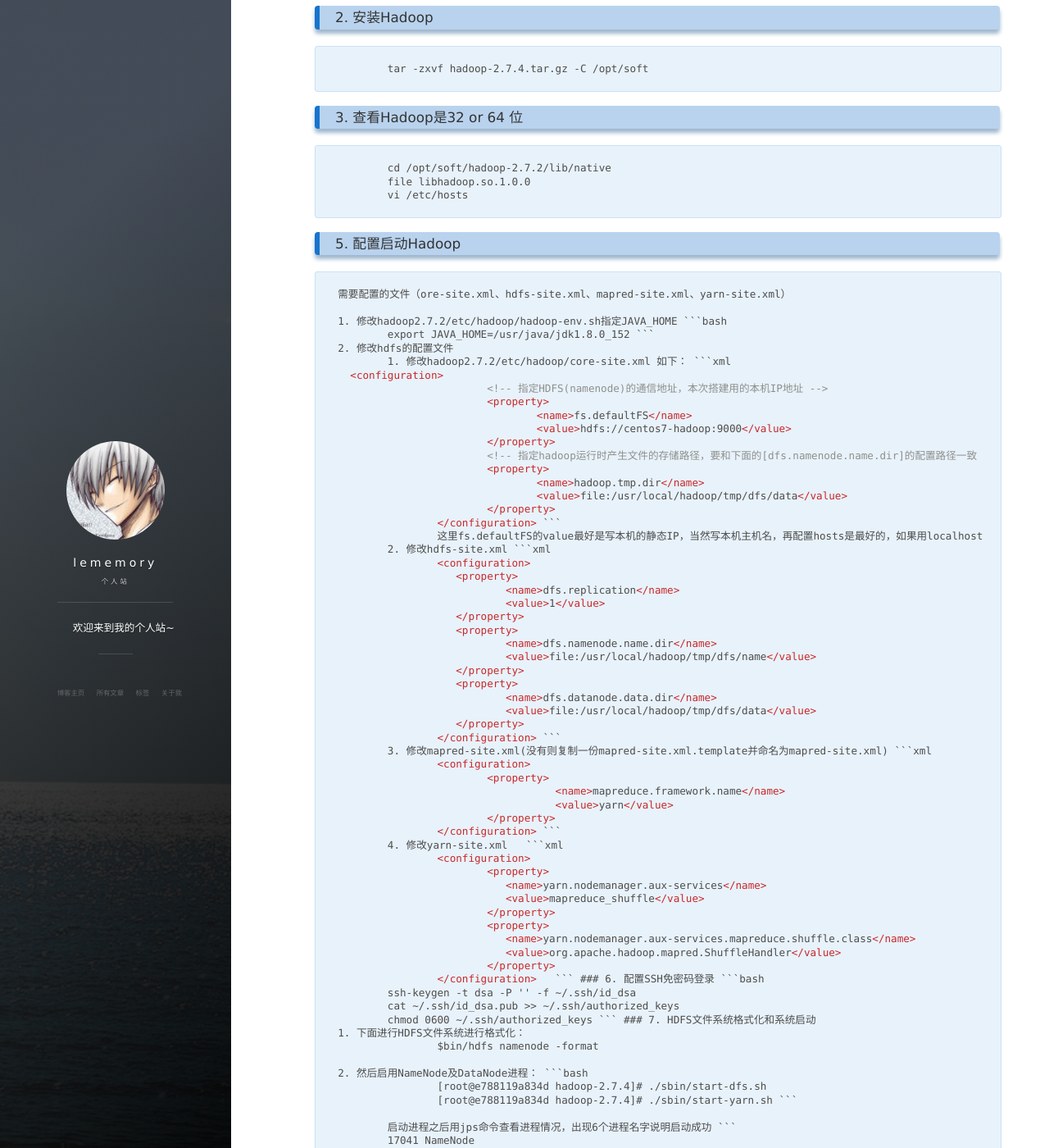
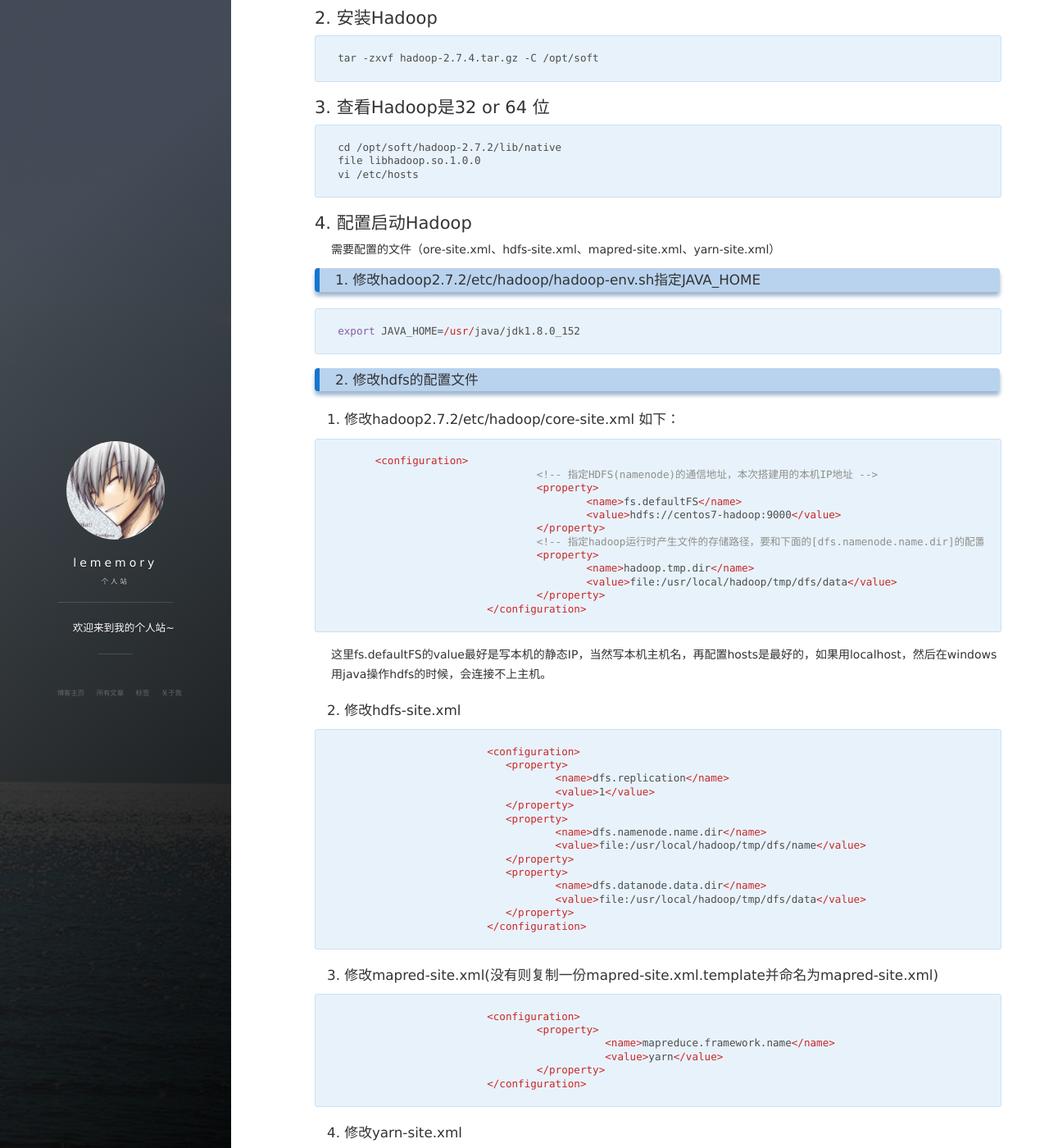
Before and after one commit to endlessc/endlessc.github.io, a Jekyll site: the page built from _posts/2018-06-25-Hadoop2.7.4集群搭建.md, in a window 1280 px wide and 1400 px high, scrolled down 205 px. Shown: the whole window at 82% size. Built offline with Jekyll 4.4.1, drawn with Linux system fonts in a browser that asks for light colours; nearby versions of some CDN libraries; comment, search, counter and statistics services are not loaded; some of the changed text lies outside the part shown.

Commit message:
docs(博客): 更新 Hadoop2.7.4 集群搭建 文档
- 调整文档结构，优化标题层级
- 添加代码块和命令行示例
- 修正部分错别字和格式问题
- 补充 HBase 安装过程相关内容

````diff
--- a/_posts/2018-06-25-Hadoop2.7.4集群搭建.md
+++ b/_posts/2018-06-25-Hadoop2.7.4集群搭建.md
@@ -3,32 +3,38 @@ layout: post
 title: "Hadoop2.7.4之集群搭建（伪分布式）"
 date: 2018-06-25
 description: "Hadoop配置，Hbase"
+
 tag: 博客
 ---
 
-### 1. 下载Hadoop
+##  1. 下载Hadoop
 
 [下载地址](http://hadoop.apache.org/releases.html)
 
-### 2. 安装Hadoop
+##  2. 安装Hadoop
+
 ```bash
-	tar -zxvf hadoop-2.7.4.tar.gz -C /opt/soft
+tar -zxvf hadoop-2.7.4.tar.gz -C /opt/soft
 ```
-### 3. 查看Hadoop是32 or 64 位
+##  3. 查看Hadoop是32 or 64 位
+
 ```bash
-	cd /opt/soft/hadoop-2.7.2/lib/native
-	file libhadoop.so.1.0.0
-	vi /etc/hosts
+cd /opt/soft/hadoop-2.7.2/lib/native
+file libhadoop.so.1.0.0
+vi /etc/hosts
 ```
-### 5. 配置启动Hadoop
-	需要配置的文件（ore-site.xml、hdfs-site.xml、mapred-site.xml、yarn-site.xml）
 
-	1. 修改hadoop2.7.2/etc/hadoop/hadoop-env.sh指定JAVA_HOME
+##  4. 配置启动Hadoop
+
+需要配置的文件（ore-site.xml、hdfs-site.xml、mapred-site.xml、yarn-site.xml）
+### 1. 修改hadoop2.7.2/etc/hadoop/hadoop-env.sh指定JAVA_HOME
+
 ```bash
-		export JAVA_HOME=/usr/java/jdk1.8.0_152
+export JAVA_HOME=/usr/java/jdk1.8.0_152
 ```
-	2. 修改hdfs的配置文件
-		1. 修改hadoop2.7.2/etc/hadoop/core-site.xml 如下：
+### 2. 修改hdfs的配置文件
+#### 1. 修改hadoop2.7.2/etc/hadoop/core-site.xml 如下：
+
 ```xml
       <configuration>
 				<!-- 指定HDFS(namenode)的通信地址，本次搭建用的本机IP地址 -->
@@ -43,8 +49,9 @@ tag: 博客
 				</property>
 			</configuration>
 ```
-			这里fs.defaultFS的value最好是写本机的静态IP，当然写本机主机名，再配置hosts是最好的，如果用localhost，然后在windows用java操作hdfs的时候，会连接不上主机。
-		2. 修改hdfs-site.xml
+这里fs.defaultFS的value最好是写本机的静态IP，当然写本机主机名，再配置hosts是最好的，如果用localhost，然后在windows用java操作hdfs的时候，会连接不上主机。
+
+#### 2. 修改hdfs-site.xml
 ```xml
 			<configuration>
 			   <property>
@@ -61,7 +68,8 @@ tag: 博客
 			   </property>
 			</configuration>
 ```
-		3. 修改mapred-site.xml(没有则复制一份mapred-site.xml.template并命名为mapred-site.xml)
+#### 3. 修改mapred-site.xml(没有则复制一份mapred-site.xml.template并命名为mapred-site.xml)
+
 ```xml
 			<configuration>
 				<property>
@@ -70,7 +78,8 @@ tag: 博客
 				</property>
 			</configuration>
 ```
-		4. 修改yarn-site.xml
+#### 4. 修改yarn-site.xml
+
 ```xml
 			<configuration>
     			<property>
@@ -83,63 +92,71 @@ tag: 博客
 				</property>
 			</configuration>
 ```
-### 6. 配置SSH免密码登录
+####  5. 配置SSH免密码登录
+
 ```bash
-		ssh-keygen -t dsa -P '' -f ~/.ssh/id_dsa
-		cat ~/.ssh/id_dsa.pub >> ~/.ssh/authorized_keys
-		chmod 0600 ~/.ssh/authorized_keys
+ssh-keygen -t dsa -P '' -f ~/.ssh/id_dsa
+cat ~/.ssh/id_dsa.pub >> ~/.ssh/authorized_keys
+chmod 0600 ~/.ssh/authorized_keys
 ```
-### 7. HDFS文件系统格式化和系统启动
-	1. 下面进行HDFS文件系统进行格式化：
-			$bin/hdfs namenode -format
+####  6. HDFS文件系统格式化和系统启动
 
-	2. 然后启用NameNode及DataNode进程：
+##### 1. 下面进行HDFS文件系统进行格式化：
 ```bash
-			[root@e788119a834d hadoop-2.7.4]# ./sbin/start-dfs.sh
-			[root@e788119a834d hadoop-2.7.4]# ./sbin/start-yarn.sh
+$bin/hdfs namenode -format
 ```
 
-		启动进程之后用jps命令查看进程情况，出现6个进程名字说明启动成功
-```
-		17041 NameNode
-		17361 SecondaryNameNode
-		10724 ResourceManager
-		17178 DataNode
-		17676 NodeManager
-		17903 Jps
+##### 2. 然后启用NameNode及DataNode进程：
+
+```bash
+[root@e788119a834d hadoop-2.7.4]# ./sbin/start-dfs.sh
+[root@e788119a834d hadoop-2.7.4]# ./sbin/start-yarn.sh
 ```
 
-### 8. 集成HBase
-	1. 安装过程
+启动进程之后用jps命令查看进程情况，出现6个进程名字说明启动成功
+
+```
+17041 NameNode
+17361 SecondaryNameNode
+10724 ResourceManager
+17178 DataNode
+17676 NodeManager
+17903 Jps
+```
+
+##### 7. 集成HBase
+###### 1. 安装过程
 
 
-### 9. 安装过程中碰到的问题
-	1. 关闭防火墙
+##### 8. 安装过程中碰到的问题
+###### 1. 关闭防火墙
 
 ```bash
-	firewall-cmd --state
-	systemctl stop firewalld.service
+firewall-cmd --state
+systemctl stop firewalld.service
+```
+###### 2. 9000端口拒绝访问
+
+配置/etc/hosts文件，添加0.0.0.0 centos7-hadoop的域名映射
+
+###### 3. 域名映射问题
+
+- 修改主机名称
+```bash
+vim /etc/hostname
 ```
 
-2. 9000端口拒绝访问
-	配置/etc/hosts文件，添加0.0.0.0 centos7-hadoop的域名映射
-
-3. 域名映射问题
-	- 修改主机名称
+- 修改域名映射
 ```bash
-		vim /etc/hostname
+vim /etc/hosts
+127.0.0.1   localhost
+::1         localhost.localdomain
+0.0.0.0     centos7-hadoop
 ```
 
-	- 修改域名映射
-```bash
-		vim /etc/hosts
-		127.0.0.1   localhost
-		::1         localhost.localdomain
-		0.0.0.0     centos7-hadoop
-```
+###### 4. HBase安装问题
 
-4. HBase安装问题
-	- zookeeper服务器连接异常
+- zookeeper服务器连接异常
 
 ```
 java.net.ConnectException: 拒绝连接
````
